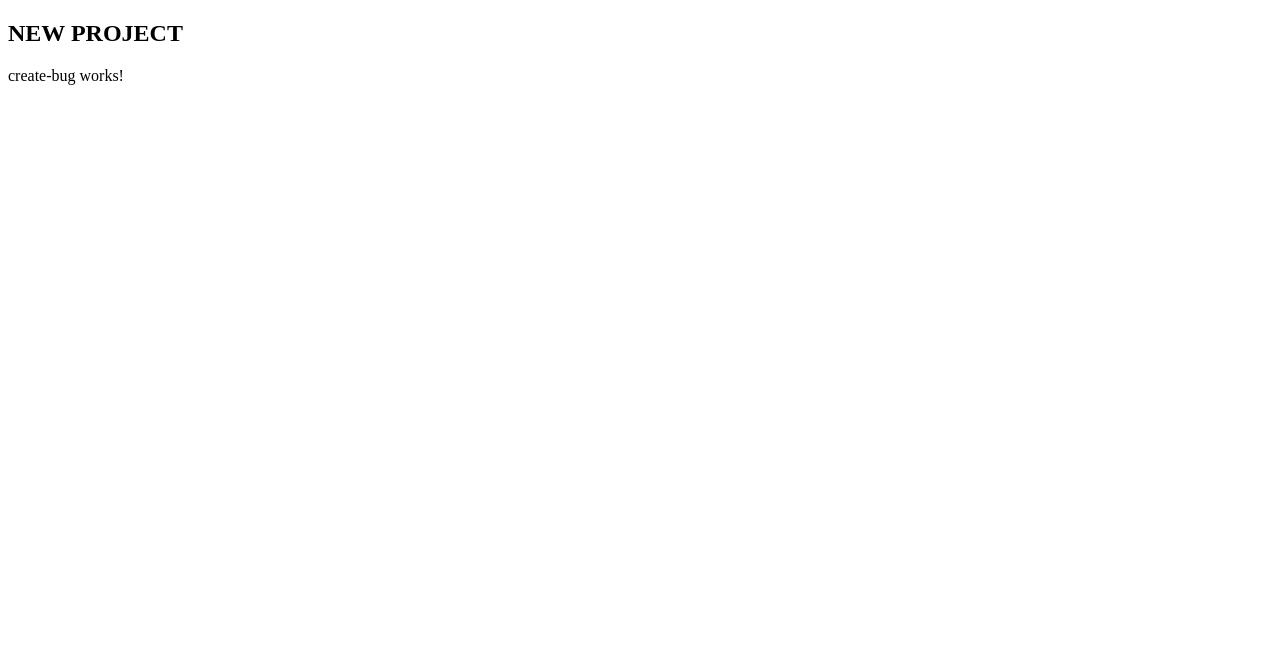
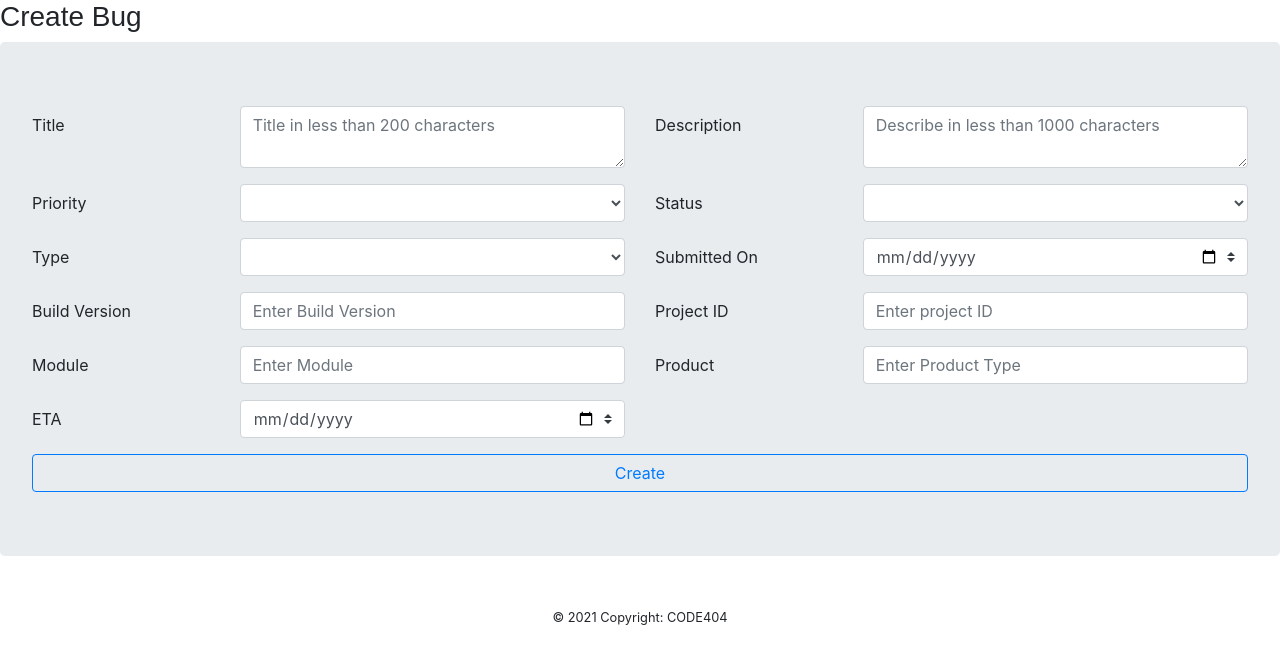
Before and after one commit to ibmmaseeh/BTSAngular, an Angular app: page / in a window 1280 px wide. Shown: the top 664 px of the page. Built offline with nearby package versions, Linux system fonts and the light colour scheme.

Commit message:
POST method

```diff
--- a/src/app/create-bug/Bug.ts
+++ b/src/app/Bug.ts
@@ -1,6 +1,6 @@
-import { PRIORITY } from '../PRIORITY';
-import { TYPE } from '../TYPE';
-import { STATUS } from '../STATUS';
+import { PRIORITY } from './PRIORITY';
+import { TYPE } from './TYPE';
+import { STATUS } from './STATUS';
 
 export class Bug{
   id:string;
--- a/src/app/bug.service.ts
+++ b/src/app/bug.service.ts
@@ -1,5 +1,6 @@
 import { Injectable } from '@angular/core';
-import { HttpClient } from '@angular/common/http';
+import { HttpClient, HttpHeaders } from '@angular/common/http';
+import { Bug } from './Bug';
 
 @Injectable({
   providedIn: 'root'
@@ -7,5 +8,10 @@ import { HttpClient } from '@angular/common/http';
 export class BugService {
 
   constructor(private http:HttpClient) { }
-
+  save(bug:Bug){
+    const httpHeaders=new HttpHeaders();
+    httpHeaders.append("content-type","application/json");
+    return this.http.post('http://localhost:8080/bug',bug,{headers: httpHeaders,
+    responseType:"text"});
+  }
 }
--- a/src/app/create-bug/create-bug.component.html
+++ b/src/app/create-bug/create-bug.component.html
@@ -1 +1,127 @@
-<p>create-bug works!</p>
+<html>
+  <h3>{{title}}</h3>
+<head>
+  <meta charset="UTF-8">
+  <meta http-equiv="X-UA-Compatible" content="IE=edge">
+  <meta name="viewport" content="width=device-width, initial-scale=1.0">
+  <link href="https://fonts.googleapis.com/icon?family=Material+Icons" rel="stylesheet">
+  <link rel="stylesheet" href="https://maxcdn.bootstrapcdn.com/bootstrap/4.0.0/css/bootstrap.min.css"
+    integrity="sha384-Gn5384xqQ1aoWXA+058RXPxPg6fy4IWvTNh0E263XmFcJlSAwiGgFAW/dAiS6JXm" crossorigin="anonymous">
+  <link defer rel="stylesheet"
+    href="https://cdn.jsdelivr.net/npm/bootstrap-select@1.13.14/dist/css/bootstrap-select.min.css">
+  <script defer src="https://cdn.jsdelivr.net/npm/bootstrap-select@1.13.14/dist/js/bootstrap-select.min.js"></script>
+</head>
+<body>
+  <div class="jumbotron required" id="createBug">
+    <div>
+      <div class="form-group row">
+        <label for="colFormLabelLg" class="col-lg-2 col-form-label control-label">Title</label>
+        <div class="col">
+          <textarea [(ngModel)]='bug.title' minlength="5" maxlength="200" class="form-control" placeholder="Title in less than 200 characters"
+            id="title" required></textarea>
+        </div>
+
+        <label for="colFormLabelLg" class="col-lg-2 col-form-label control-label">Description</label>
+        <div class="col">
+          <textarea [(ngModel)]='bug.description'maxlength="1000" class="form-control" placeholder="Describe in less than 1000 characters"
+            id="description" required></textarea>
+        </div>
+      </div>
+    </div>
+    <div>
+      <div class="form-group row">
+        <label for="colFormLabelLg" class="col-lg-2 col-form-label control-label">Priority</label>
+        <div class="col">
+
+          <select [(ngModel)]='bug.priority'class="form-control" id="priority" required>
+            <option value="" disabled selected>Select Priority</option>
+            <option>LOW</option>
+            <option>MEDIUM</option>
+            <option>HIGH</option>
+          </select>
+        </div>
+
+        <label for="colFormLabelLg" class="col-lg-2 col-form-label control-label">Status</label>
+
+        <div class="col">
+          <select [(ngModel)]='bug.status'class="form-control" value="NEW" id="status" required>
+            <option value="" disabled selected>Select Option</option>
+            <option>NEW</option>
+          </select>
+        </div>
+      </div>
+    </div>
+
+    <div>
+      <div class="form-group row">
+        <label for="colFormLabelLg" class="col-lg-2 col-form-label control-label">Type</label>
+        <div class="col">
+          <select [(ngModel)]='bug.type'class="form-control" id="type" required>
+            <option value="" disabled selected>Select Type</option>
+            <option>PROBLEM_REQUEST</option>
+            <option>CHANGE_REQUEST</option>
+          </select>
+
+
+        </div>
+
+        <label for="colFormLabelLg" class="col-lg-2 col-form-label control-label">Submitted On</label>
+
+        <div class="col">
+          <input [(ngModel)]='bug.submitOnDate' [ngModelOptions]="{standalone: true}" class="custom-select custom-select-md " type="date" id="submitOnDate">
+        </div>
+
+      </div>
+    </div>
+
+    <div>
+      <div class="form-group row">
+        <label for="colFormLabelLg" class="col-lg-2 col-form-label control-label">Build Version</label>
+        <div class="col">
+          <input type="text" [(ngModel)]='bug.buildVersion' [ngModelOptions]="{standalone: true}" class="form-control" placeholder="Enter Build Version" id="buildVersion" required>
+        </div>
+
+        <label for="colFormLabelLg" class="col-lg-2 col-form-label control-label">Project ID</label>
+
+        <div class="col">
+          <input type="text" [(ngModel)]='bug.projectId' [ngModelOptions]="{standalone: true}" class="form-control" placeholder="Enter project ID" id="projectId" required>
+        </div>
+      </div>
+
+    </div>
+
+    <div>
+      <div class="form-group row">
+        <label for="colFormLabelLg" class="col-lg-2 col-form-label control-label control-label">Module</label>
+        <div class="col">
+          <input type="text" [(ngModel)]='bug.module' [ngModelOptions]="{standalone: true}" class="form-control" placeholder="Enter Module" id="module" required>
+        </div>
+
+        <label for="colFormLabelLg" class="col-lg-2 col-form-label control-label control-label">Product</label>
+
+        <div class="col">
+          <input type="text" [(ngModel)]='bug.product' [ngModelOptions]="{standalone: true}" class="form-control" placeholder="Enter Product Type " id="product" required>
+        </div>
+      </div>
+    </div>
+
+    <div class="form-group row">
+      <label for="colFormLabelLg" class="col-lg-2 col-form-label control-label">ETA</label>
+
+      <div class="col-sm-4">
+        <input [(ngModel)]='bug.etaDate' [ngModelOptions]="{standalone: true}" class="custom-select custom-select-md " type="date" id="etaDate" required>
+      </div>
+    </div>
+
+
+  <div class="text-center">
+    <button type="button" class="btn btn-outline-primary form-control" (click)="save()">Create</button>
+
+  </div>
+  </div>
+  <footer class="page-footer font-small blue">
+    <div class="footer-copyright text-center py-3"><small>© 2021 Copyright: CODE404</small></div>
+  </footer>
+</body>
+
+</html>
--- a/src/app/create-bug/create-bug.component.ts
+++ b/src/app/create-bug/create-bug.component.ts
@@ -1,4 +1,6 @@
 import { Component, OnInit } from '@angular/core';
+import { Bug } from '../Bug';
+import { BugService } from '../bug.service';
 
 @Component({
   selector: 'app-create-bug',
@@ -6,9 +8,22 @@ import { Component, OnInit } from '@angular/core';
   styleUrls: ['./create-bug.component.css']
 })
 export class CreateBugComponent implements OnInit {
-
-  constructor() { }
-
+  title:string="Create Bug";
+  bug:Bug=new Bug();
+  BugArray:Bug[]=[];
+  constructor(private bugService:BugService) { }
+  save(){
+    const promise=this.bugService.save(this.bug);
+    promise.subscribe(response =>{
+      console.log(response);
+      alert('user added..');
+      this.BugArray.push(Object.assign({},this.bug));
+    },
+    error=> {
+      console.log(error);
+      alert("error Happened...");
+    })
+  }
   ngOnInit(): void {
   }
 
--- a/src/index.html
+++ b/src/index.html
@@ -3,7 +3,6 @@
 <head>
   <meta charset="utf-8">
   <title>BTSAngular</title>
-  <h2>NEW PROJECT </h2>
   <base href="/">
   <meta name="viewport" content="width=device-width, initial-scale=1">
   <link rel="icon" type="image/x-icon" href="favicon.ico">
```
